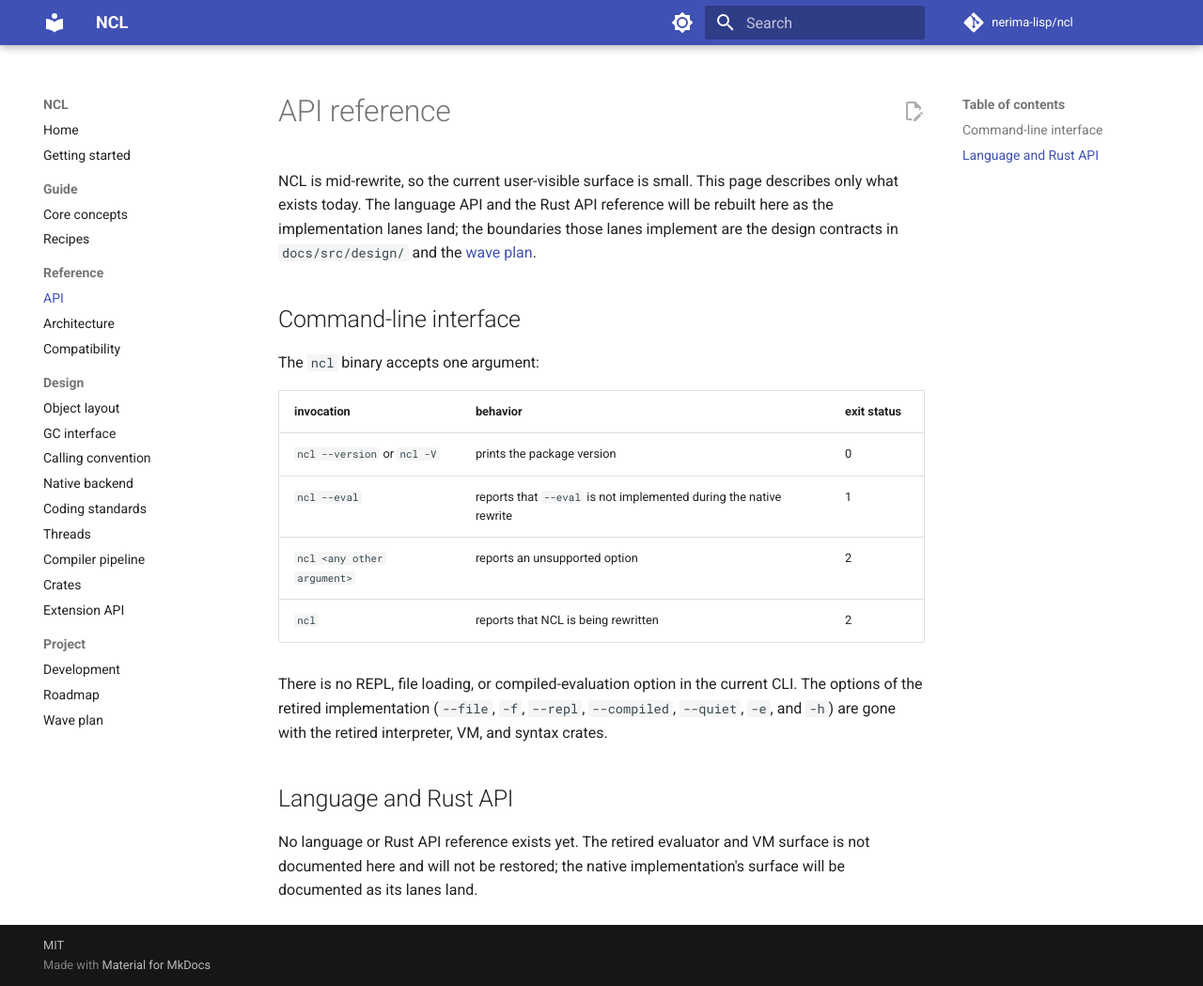
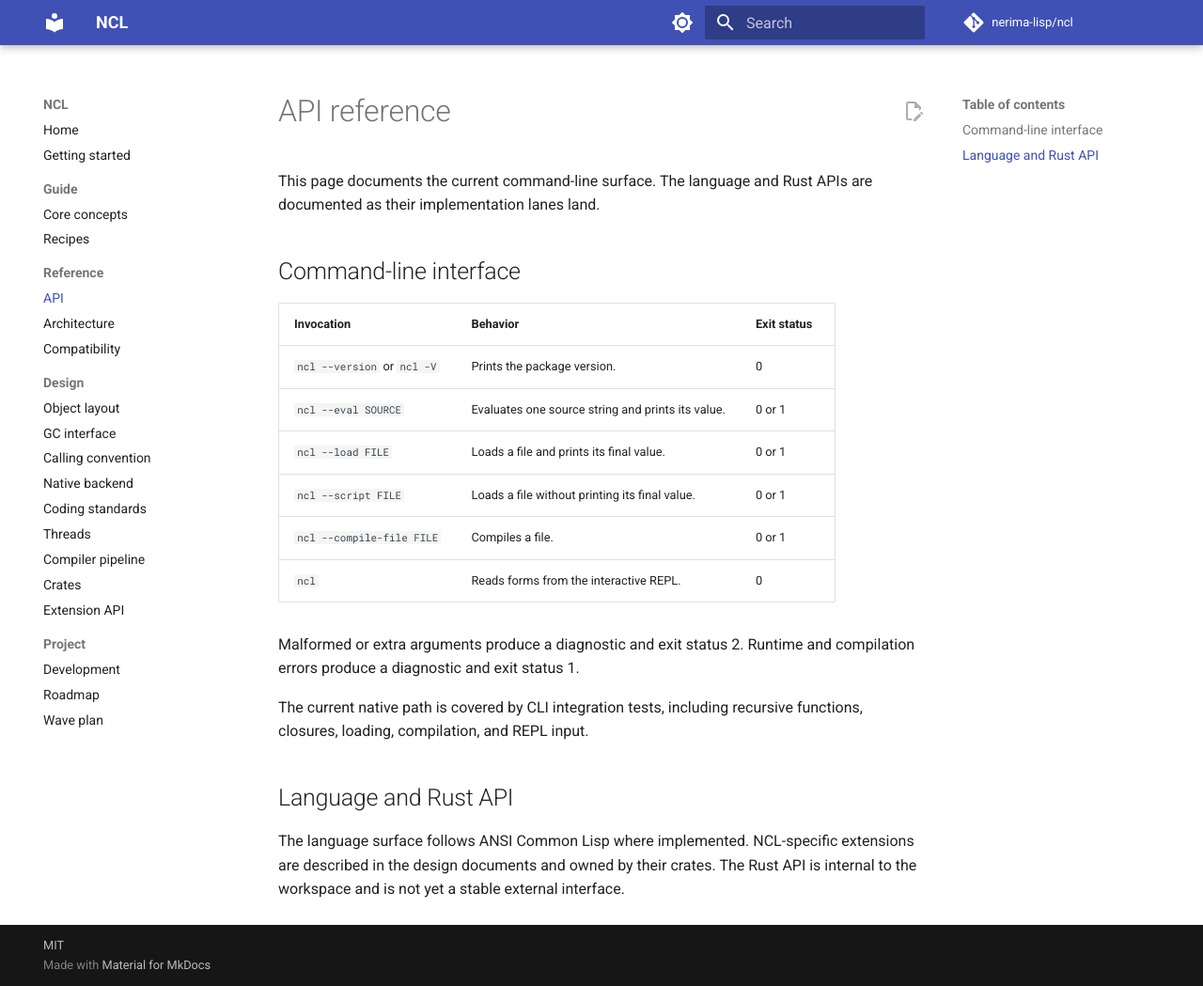
Before and after one commit to nerima-lisp/ncl, an MkDocs documentation site: the page built from docs/src/reference/api.md, in a window 1280 px wide and 1049 px high. Shown: the whole window at 94% size. Built offline with MkDocs 1.6.1 and Material for MkDocs 9.7.7, drawn with Linux system fonts in a browser that asks for light colours; comment, search, counter and statistics services are not loaded.

Commit message:
docs: refresh current implementation status

```diff
--- a/docs/src/reference/api.md
+++ b/docs/src/reference/api.md
@@ -1,29 +1,28 @@
 # API reference
 
-NCL is mid-rewrite, so the current user-visible surface is small. This page
-describes only what exists today. The language API and the Rust API
-reference will be rebuilt here as the implementation lanes land; the
-boundaries those lanes implement are the design contracts in
-`docs/src/design/` and the [wave plan](../project/wave-plan.md).
+This page documents the current command-line surface. The language and Rust
+APIs are documented as their implementation lanes land.
 
 ## Command-line interface
 
-The `ncl` binary accepts one argument:
+| Invocation | Behavior | Exit status |
+| --- | --- | --- |
+| `ncl --version` or `ncl -V` | Prints the package version. | 0 |
+| `ncl --eval SOURCE` | Evaluates one source string and prints its value. | 0 or 1 |
+| `ncl --load FILE` | Loads a file and prints its final value. | 0 or 1 |
+| `ncl --script FILE` | Loads a file without printing its final value. | 0 or 1 |
+| `ncl --compile-file FILE` | Compiles a file. | 0 or 1 |
+| `ncl` | Reads forms from the interactive REPL. | 0 |
 
-| invocation | behavior | exit status |
-| --- | --- | --- |
-| `ncl --version` or `ncl -V` | prints the package version | 0 |
-| `ncl --eval` | reports that `--eval` is not implemented during the native rewrite | 1 |
-| `ncl <any other argument>` | reports an unsupported option | 2 |
-| `ncl` | reports that NCL is being rewritten | 2 |
+Malformed or extra arguments produce a diagnostic and exit status 2. Runtime
+and compilation errors produce a diagnostic and exit status 1.
 
-There is no REPL, file loading, or compiled-evaluation option in the
-current CLI. The options of the retired implementation (`--file`, `-f`,
-`--repl`, `--compiled`, `--quiet`, `-e`, and `-h`) are gone with the
-retired interpreter, VM, and syntax crates.
+The current native path is covered by CLI integration tests, including
+recursive functions, closures, loading, compilation, and REPL input.
 
 ## Language and Rust API
 
-No language or Rust API reference exists yet. The retired evaluator and VM
-surface is not documented here and will not be restored; the native
-implementation's surface will be documented as its lanes land.
+The language surface follows ANSI Common Lisp where implemented. NCL-specific
+extensions are described in the design documents and owned by their crates.
+The Rust API is internal to the workspace and is not yet a stable external
+interface.
```
Also changed, not shown: docs/src/getting-started.md (+13 -26 lines), docs/src/guide/core-concepts.md (+4 -5 lines), docs/src/guide/recipes.md (+18 -19 lines), docs/src/index.md (+5 -6 lines), docs/src/project/wave-plan.md (+18 -1 lines), README.md.
